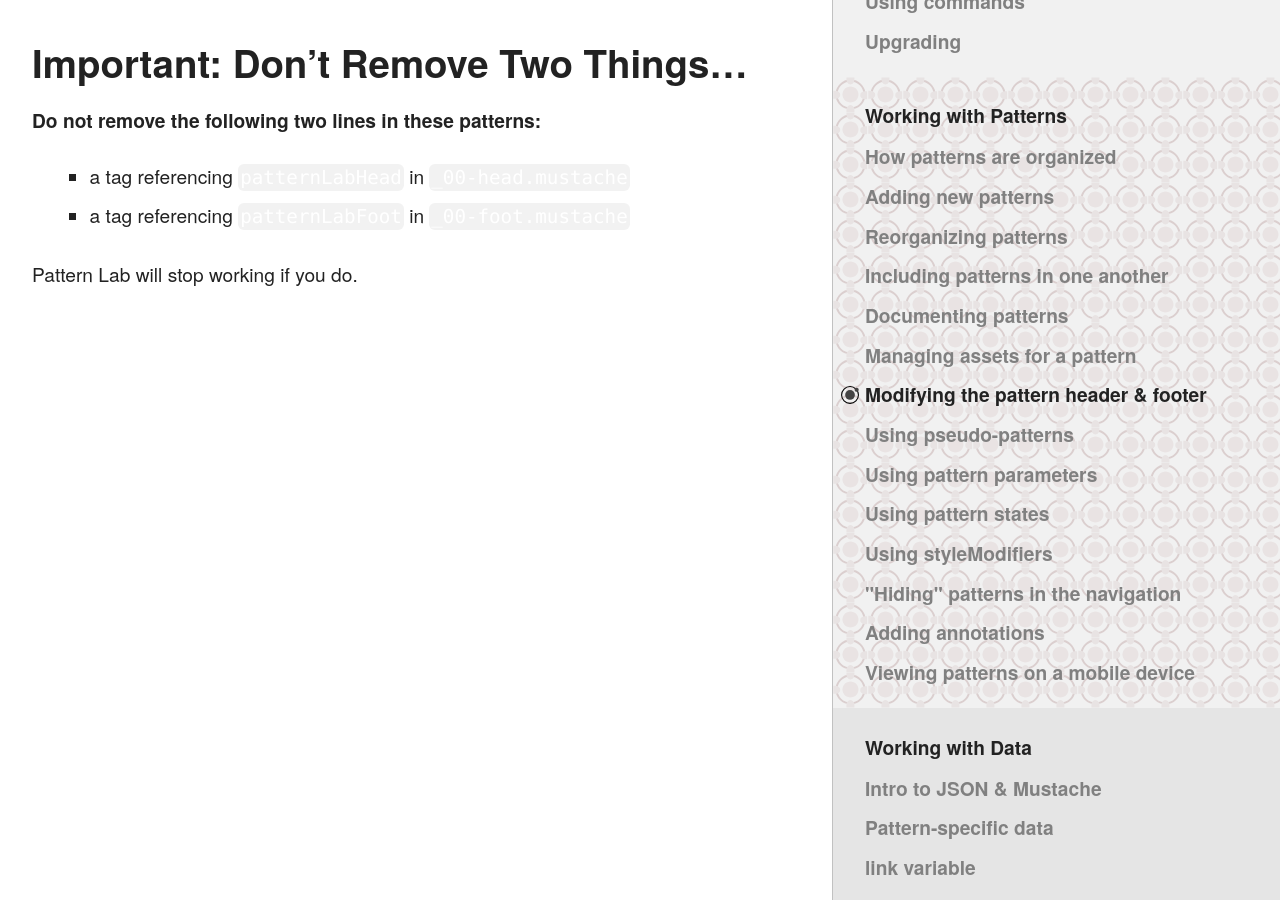
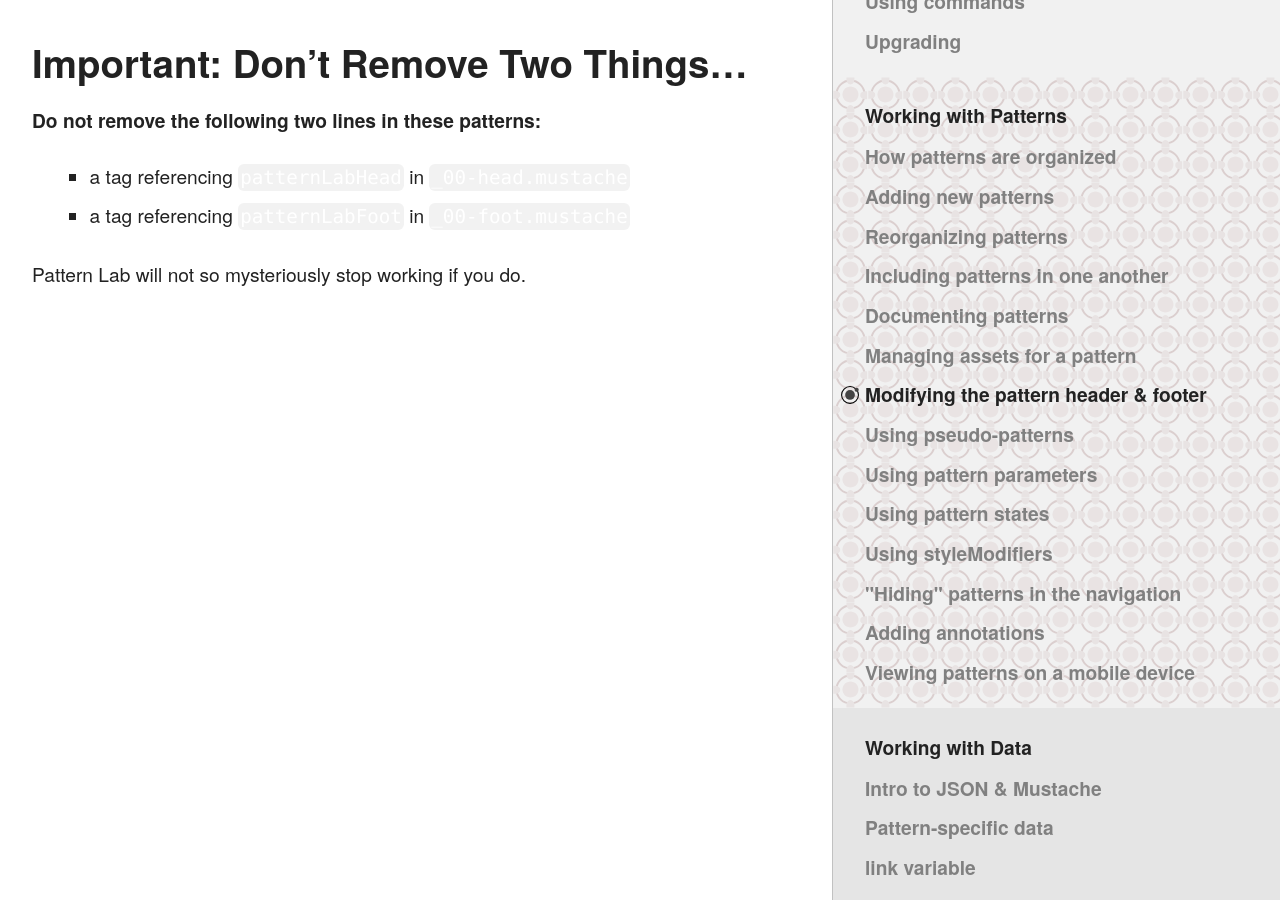
Before and after one commit to pattern-lab/website, a Jekyll site: the page built from docs/pattern-header-footer.md, in a window 1280 px wide and 900 px high, scrolled down 777 px. Built offline with Jekyll 4.4.1, drawn with Linux system fonts in a browser that asks for light colours; comment, search, counter and statistics services are not loaded.

Commit message:
updating header/footer docs

```diff
--- a/docs/pattern-header-footer.md
+++ b/docs/pattern-header-footer.md
@@ -28,7 +28,7 @@
 * a tag referencing `patternLabHead` in `_00-head.mustache`
 * a tag referencing `patternLabFoot` in `_00-foot.mustache`
 
-Pattern Lab will stop working if you do.
+Pattern Lab will not so mysteriously stop working if you do.
 
 {% endcapture %}
 {{ m | markdownify }}
```
